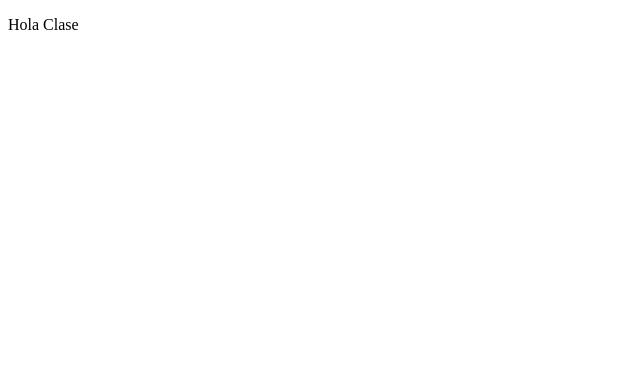
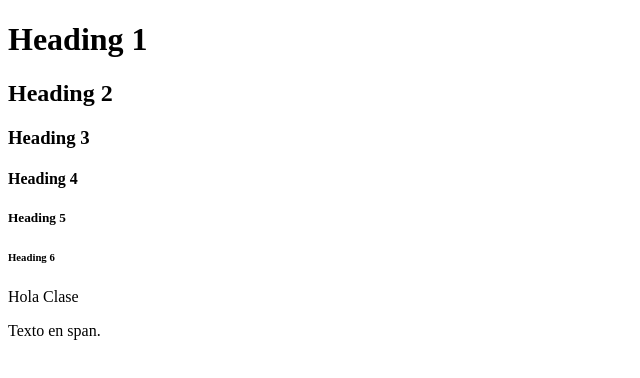
Before and after one commit to MatiasFalero24/tarea01, a plain HTML site: page index.html in a window 1280 px wide. Shown: the whole page, without its empty margins (0-640 px from the left). Drawn offline with Linux system fonts and the light colour scheme.

Commit message:
Final clase 24 de mayo. Agregué una imagen vacía y un style.css en la carpeta style para que se vea en github.

```diff
--- a/index.html
+++ b/index.html
@@ -1,10 +1,18 @@
 <!DOCTYPE html>
 <html>
 <head>
-    <title>Page Title</title>
-    <script src="/scripts/main.js"></script>
+    <title>Otro titulo</title>
+
 </head>
 <body>
+    <h1>Heading 1</h1>
+    <h2>Heading 2</h2>
+    <h3>Heading 3</h3>
+    <h4>Heading 4</h4>
+    <h5>Heading 5</h5>
+    <h6>Heading 6</h6>
     <p>Hola Clase</p>
+    <span>Texto en span.</span>
+    <script src="scripts/main.js"></script>
 </body>
 </html>
```
